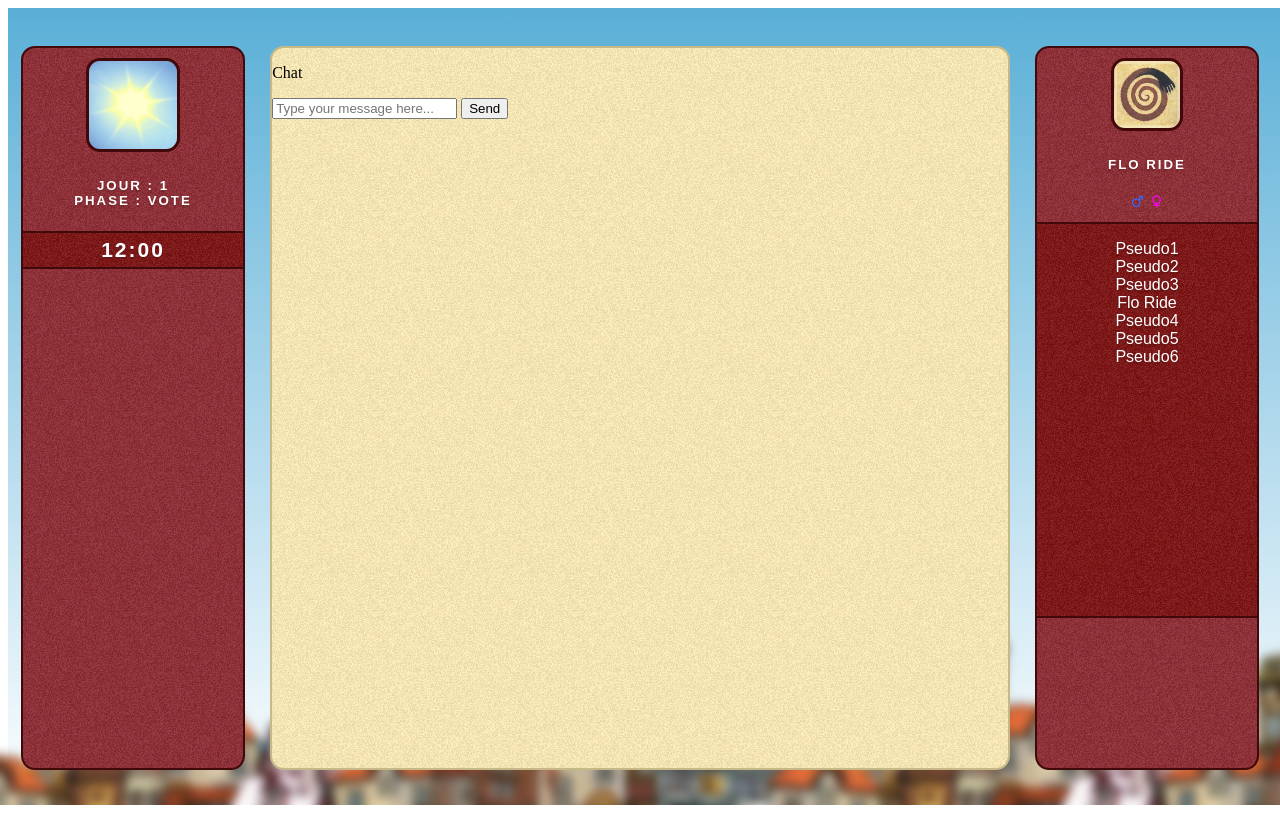
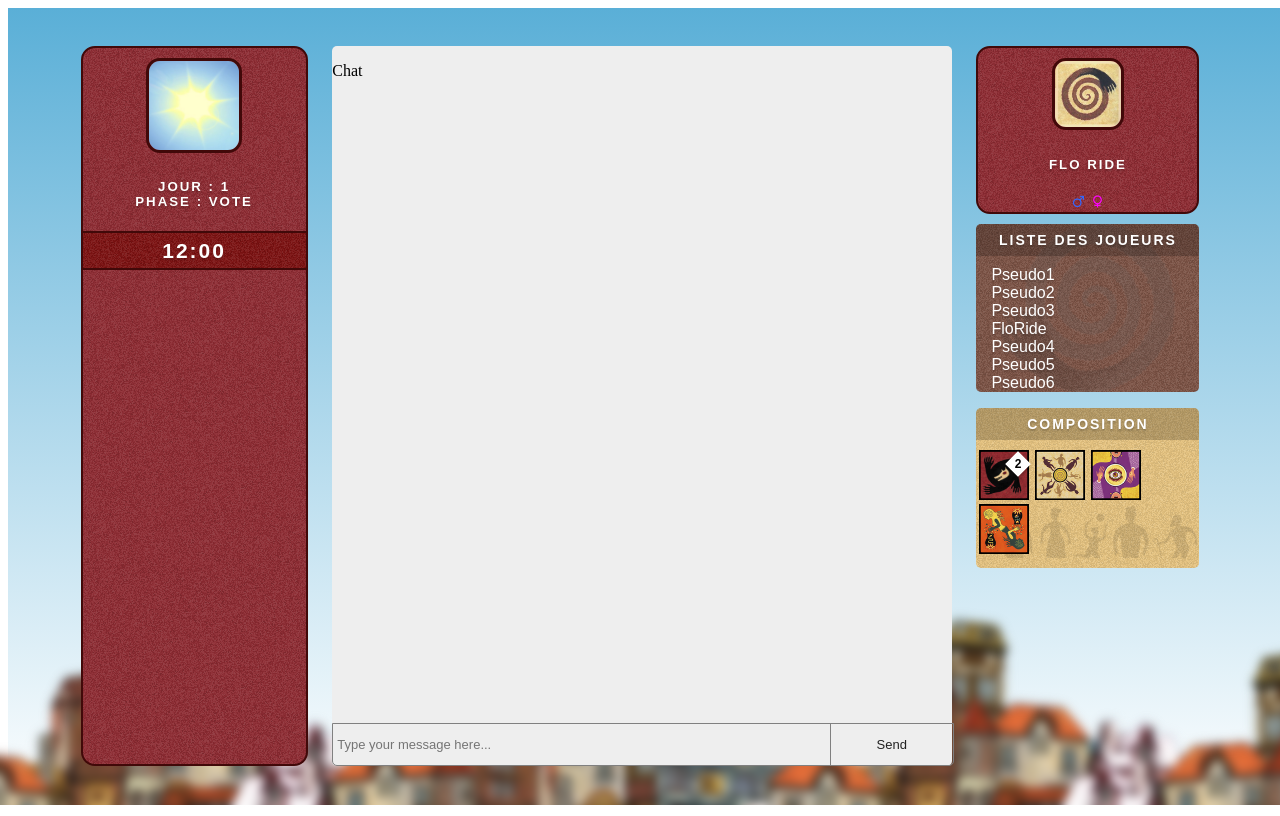
Before and after one commit to FloRide1/Loup-Garou, a plain HTML site: page game.html in a window 1280 px wide. Drawn offline with Linux system fonts and the light colour scheme.

Commit message:
Chat Mise en Place

```diff
--- a/css/style-game.css
+++ b/css/style-game.css
@@ -1,6 +1,25 @@
 body::-webkit-scrollbar {
     display: none;
 }
+
+::-webkit-scrollbar {
+    width: 10px;
+}
+
+::-webkit-scrollbar-track {
+    background: #f1f1f1;
+}
+
+  /* Handle */
+::-webkit-scrollbar-thumb {
+    background: #888;
+}
+
+  /* Handle on hover */
+::-webkit-scrollbar-thumb:hover {
+    background: #555;
+}
+
 .background {
     position: absolute;
     height: 100%;
@@ -26,29 +45,31 @@ body::-webkit-scrollbar {
 .main {
     margin: auto;
     width: 98%;
-    height: 100vh;
+    height: 90vh;
+    padding-top: 3%;
     display: flex;
     justify-content: center;
-    align-items: center;
     margin: auto;
 }
 
 .side {
     width: 18%;
-    height: 90%;
+    padding: 0;
+}
+
+.side-back {
     border: 2px solid rgb(65, 9, 9);
     background-color: rgb(137,43,50);
     border-radius: 14px;
-    padding: 0;
 }
 
 .chat {
-    width: 60%;
-    height: 90%;
+    position: relative;
+    width: 50%;
+    height: 90vh;
     margin: 0 2%;
-    border: 2px solid #c7b887;
-    background-color: #ffefbc!important;
-    border-radius: 14px;
+    background-color: #eee;
+    border-radius: 5px;
 }
 
 .noise {
@@ -119,23 +140,27 @@ body::-webkit-scrollbar {
 
 .player-list {
     width: 100%;
-    min-height: 45vh;
     margin: 10px 0;
-    border: solid rgb(65, 9, 9);
-    background-color: rgb(119, 17, 17);
-    border-width: 2px 0;
-    align-content: center;
+    border-radius: 5px;
+    background-color: #795245;
 
 }
 
+.background_playerlist {
+    background: transparent url(../img/background-players.png) center center/80% no-repeat;
+    max-height: calc(100% - 44px);
+}
+
 .player-list p {
-    min-height: 45vh;
+    padding-left: 15px;
+    margin-top: 10px;
     overflow-y: scroll;
     font-weight: 50;
     text-transform: none;
     text-shadow: 0 2px 2px rgba(0,0,0,.2);
     letter-spacing: 0;
     color: #ffffff;
+    font-family: Montserrat,sans-serif;
 }
 
 .player-list br {
@@ -145,3 +170,124 @@ body::-webkit-scrollbar {
 .player-list span {
     padding:10px 0;
 }
+
+
+.right-side {
+    display: flex;
+    flex-flow: column wrap;
+}
+
+.composition {
+    width: 100%;
+    background-color: #e6c585;
+    border-radius: 5px;
+    text-align: center;
+    padding-bottom: 10px;
+}
+
+
+.all-role {
+    display: flex;
+    flex-wrap: wrap;
+}
+
+.role {
+    position: relative;
+}
+
+.role img {
+    width: 50px;
+    height: auto;
+    margin: 0 3px;
+}
+
+.role-amount{
+    position: absolute;
+    z-index: 1;
+    width: 18px;
+    height: 18px;
+    line-height: 18px;
+    background-color: #fff;
+    top: 5px;
+    right: 5px;
+    transform: rotate3d(0,0,1,45deg);
+    box-shadow: 2px 2px 2px rgba(0,0,0,.2);
+    transition: opacity .3s ease;
+}
+
+.role-amount span{
+    display: block;
+    font-family: 'Source Sans Pro',sans-serif;
+    transform: rotate3d(0,0,-1,45deg);
+    font-size: 12px;
+    font-weight: 700;
+    text-align: center;
+}
+
+.block_header {
+    width: 100%;
+    border-radius: 5px 5px 0 0;
+    font-size: 16px;
+    color: #fff;
+    padding: 8px 0;
+    margin-bottom: 10px;
+    background-color: rgba(0,0,0,.2);
+    text-align: center;
+}
+
+.block_header h3 {
+    font-family: Montserrat,sans-serif;
+    font-size: 14px;
+    font-weight: 700;
+    text-transform: uppercase;
+    text-shadow: 0 2px 2px rgba(0,0,0,.2);
+    letter-spacing: 2px;
+    margin: 0;
+    padding: 0;
+}
+
+h3 {
+    margin: 0;
+    padding: 0;
+}
+
+
+.background_composition{
+    background: transparent url(../img/background-compo.png) center bottom/100% no-repeat;
+}
+
+.panel-footer {
+    position: absolute;
+    bottom : 0;
+    display: flex;
+    width: 100%;
+    border: 1px solid grey;
+    border-radius: 0 0 5px 5px;
+}
+
+.chat input {
+    width: 80%;
+    border:0;
+    border-right: 1px solid grey;
+    height: 40px;
+    color: #222;
+    font-size: 13px;
+    padding-left: 4px;
+    padding-right: 6px;
+    padding-bottom: 0px;
+    background-color: inherit;
+    margin: 0;
+    border-radius: 0 0 0 5px;
+}
+
+.chat button {
+    width: 20%;
+    height: 40px;
+    border: 0;
+    color: #222;
+    font-size: 13px;
+    background-color: inherit;
+    margin: auto;
+    border-radius: 0 0 5px 0;
+
+}
--- a/game.html
+++ b/game.html
@@ -8,7 +8,7 @@
         <div class="background"></div>
         <div class="image-background"></div>
         <div class="main">
-            <div class="side noise phase">
+            <div class="side left-side side-back noise phase">
                 <div class="head-phase">
                     <img src="img/Soleil.jpg">
                     <h5>Jour : 1 <br/>Phase : Vote</h5>
@@ -17,14 +17,15 @@
                     <h3>12:00</h3>
                 </div>
             </div>
-            <div class="chat noise">
+            <div class="chat">
                 <p>Chat</p>
                 <div class="panel-footer">
                     <input id="" type="text" class="text-send" placeholder="Type your message here..." />
                     <button class="btn-send" id="">Send</button>
                 </div>
             </div>
-            <div class="side noise info">
+            <div class="side">
+                <div class="side-back noise">
                     <div class="player">
                         <img src="img/game/back.jpg" class="cards-img"/>
                         <h5>Flo Ride</h5>
@@ -32,21 +33,49 @@
                             <img src="img/Male.png"/>
                             <img src="img/Femelle.png"/>
                         </div>
+                    </div>
+                </div>
                 <div class="player-list noise">
-
+                    <div class="background_playerlist">
+                        <div class="block_header">
+                            <h3>Liste des joueurs</h3>
+                        </div>
                             <p>
                                 <span id="pseudo1">Pseudo1<br/></span>
                                 <span id="pseudo2">Pseudo2<br/></span>
                                 <span id="pseudo3">Pseudo3<br/></span>
-                            <span id="Flo Ride">Flo Ride<br/></span>
+                                <span id="FloRide">FloRide<br/></span>
                                 <span id="pseudo4">Pseudo4<br/></span>
                                 <span id="pseudo4">Pseudo5<br/></span>
                                 <span id="pseudo6">Pseudo6<br/></span>
                             </p>
                         </div>
                     </div>
+                <div class="composition noise">
+                    <div class="background_composition">
+                        <div class="block_header">
+                            <h3>Composition</h3>
                         </div>
-
+                        <div class="all-role">
+                            <div class="role">
+                                <img src="img/game/wolf.png"/>
+                                <div class="role-amount">
+                                    <span>2</span>
+                                </div>
+                            </div>
+                            <div class="role">
+                                    <img src="img/game/simple.png"/>
+                            </div>
+                            <div class="role">
+                                    <img src="img/game/voyante.png"/>
+                            </div>
+                            <div class="role">
+                                    <img src="img/game/sorciere.png"/>
+                            </div>
+                        </div>
+                    </div>
+                </div>
+            </div>
         </div>
     </body>
 </html>
```
Also changed, not shown: img/background-compo.png (added), img/background-players.png (added). Lines whose indentation alone changed are shown as unchanged.
